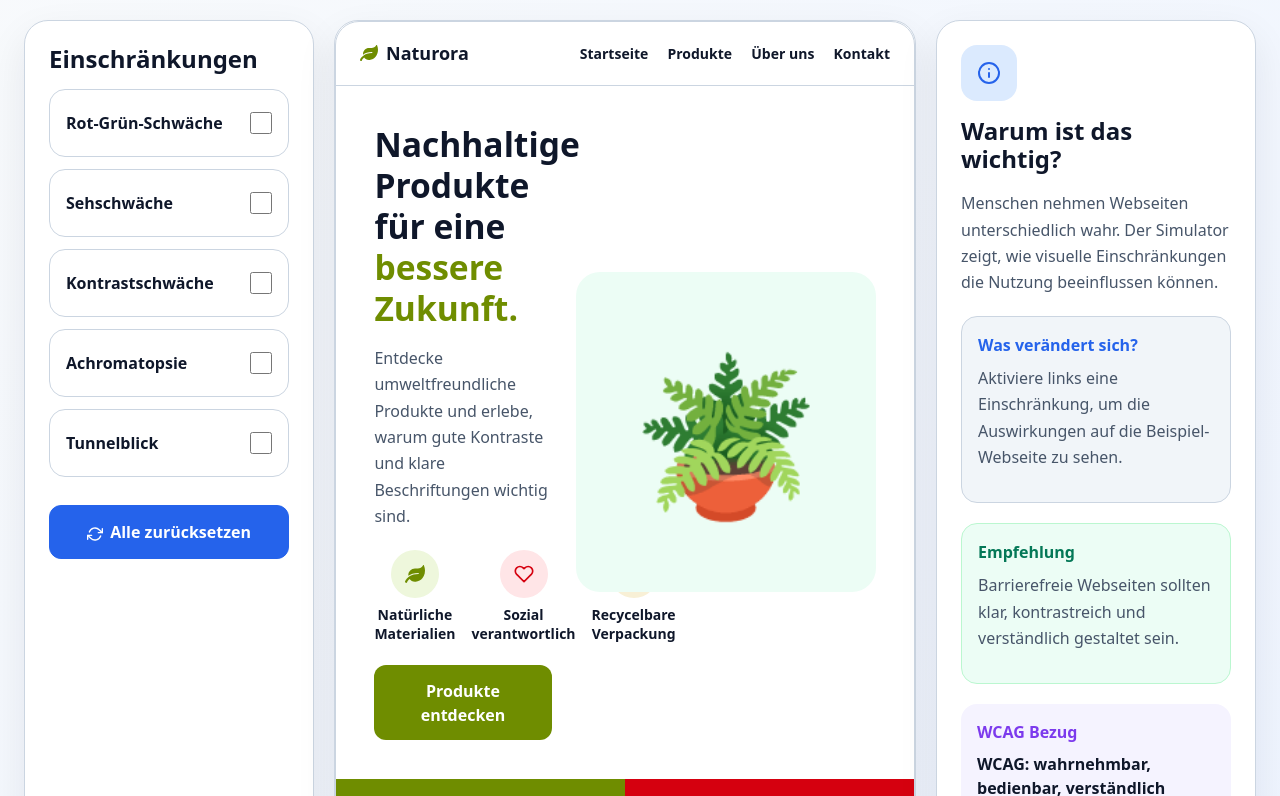
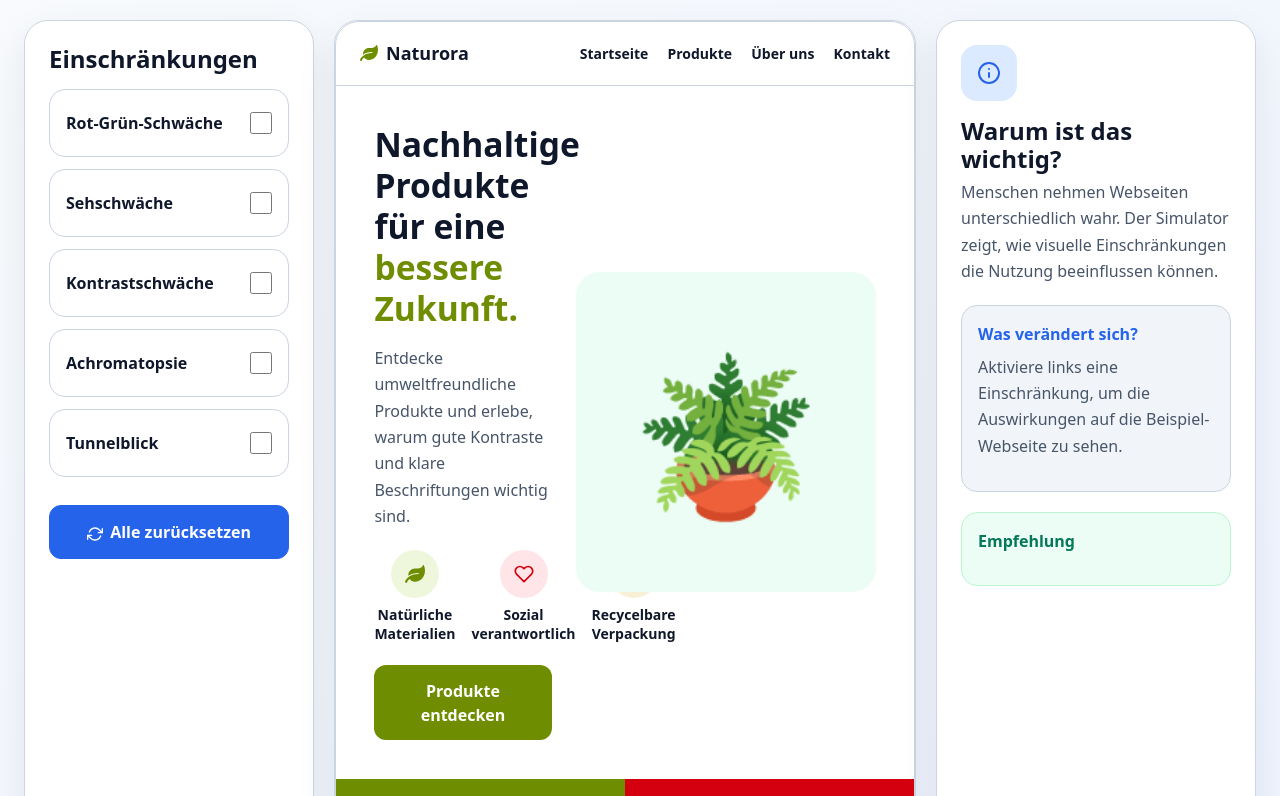
Before and after one commit to Diladzz/accessfix, a React (Vite) app in the folder client/: page /simulator in a window 1280 px wide. Shown: the part 184-980 px from the top of the page. Built offline with nearby package versions, Linux system fonts and the light colour scheme.

Commit message:
placeholder

```diff
--- a/client/src/pages/LearnPage.jsx
+++ b/client/src/pages/LearnPage.jsx
@@ -170,7 +170,7 @@ function LearnPage() {
               </li>
               <li>
                 <FaComments aria-hidden="true" />
-                <span>Placeholder nicht als Ersatz fürs Label nutzen</span>
+                <span>Eingabefelder mit Beschriftungen versehen</span>
               </li>
               <li>
                 <FaCircleNotch aria-hidden="true" />
--- a/client/src/pages/SimulatorPage.jsx
+++ b/client/src/pages/SimulatorPage.jsx
@@ -94,9 +94,8 @@ function SimulatorPage() {
         text: "Menschen nehmen Webseiten unterschiedlich wahr. Der Simulator zeigt, wie visuelle Einschränkungen die Nutzung beeinflussen können.",
         change:
           "Aktiviere links eine Einschränkung, um die Auswirkungen auf die Beispiel-Webseite zu sehen.",
-        recommendation:
-          "Barrierefreie Webseiten sollten klar, kontrastreich und verständlich gestaltet sein.",
-        wcag: "WCAG: wahrnehmbar, bedienbar, verständlich",
+        recommendation: "",
+        wcag: "",
       };
 
   return (
@@ -243,9 +242,20 @@ function SimulatorPage() {
         </section>
 
         <aside className="sim-info">
-          <div className="sim-info-icon">{activeInfo.icon}</div>
+          <div className="sim-info-header">
+            <div className="sim-info-icon">
+              {activeInfo.icon}
+            </div>
 
-          <h2>{activeInfo.title}</h2>
+            <div>
+              <h2>{activeInfo.title}</h2>
+
+              <span className="sim-wcag-inline">
+                {activeInfo.wcag}
+              </span>
+            </div>
+          </div>
+
           <p>{activeInfo.text}</p>
 
           <div className="change-box">
@@ -256,11 +266,6 @@ function SimulatorPage() {
           <div className="recommendation-box">
             <strong>Empfehlung</strong>
             <p>{activeInfo.recommendation}</p>
-          </div>
-
-          <div className="wcag-box">
-            <strong>WCAG Bezug</strong>
-            <span>{activeInfo.wcag}</span>
           </div>
         </aside>
       </section>
--- a/client/src/styles/pages/simulatorpage.css
+++ b/client/src/styles/pages/simulatorpage.css
@@ -345,24 +345,30 @@
 .sim-info-icon {
   width: 56px;
   height: 56px;
-
   border-radius: var(--radius-md);
-
   background-color: var(--color-primary-soft);
   color: var(--color-primary);
-
   display: flex;
   align-items: center;
   justify-content: center;
+  font-size: var(--text-xl);
+  margin-bottom: 1rem;
+}
+.sim-info-header h2 {
+  margin: 0;
+}
 
-  font-size: var(--text-xl);
+.sim-wcag-inline {
+  display: block;
+  margin-top: 0.3rem;
 
-  margin-bottom: 1rem;
+  color: var(--color-primary);
+  font-size: var(--text-xs);
+  font-weight: 700;
 }
 
 .change-box,
-.recommendation-box,
-.wcag-box {
+.recommendation-box{
   margin-top: 1.25rem;
   border-radius: var(--radius-md);
   padding: 1rem;
@@ -388,21 +394,6 @@
   display: block;
   color: #047857;
   margin-bottom: 0.5rem;
-}
-
-.wcag-box {
-  background-color: #f5f3ff;
-}
-
-.wcag-box strong {
-  display: block;
-  color: #7c3aed;
-  margin-bottom: 0.5rem;
-}
-
-.wcag-box span {
-  color: var(--color-text);
-  font-weight: 700;
 }
 
 .simulator-note {
```
